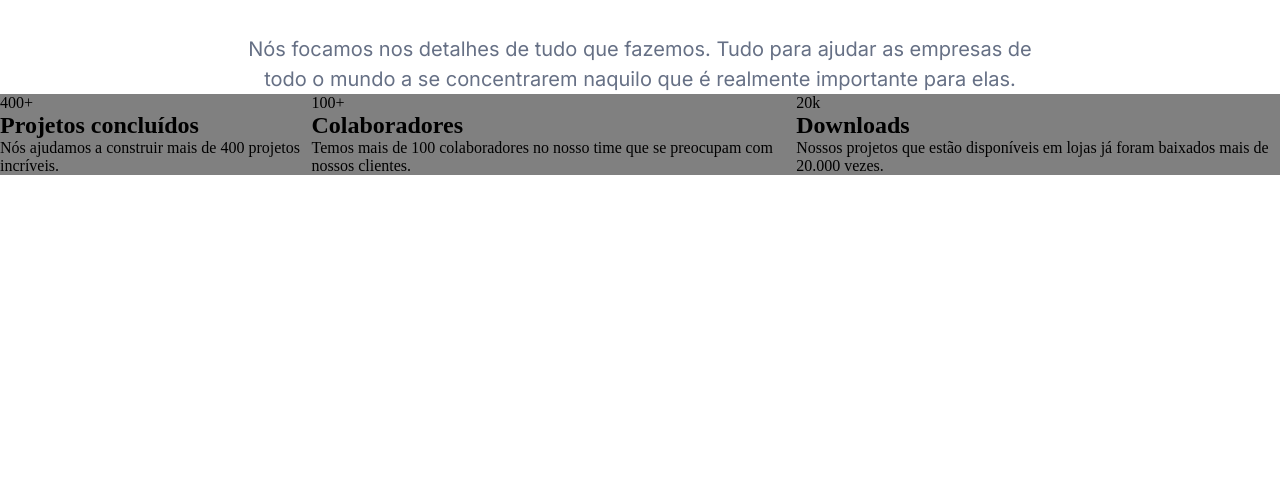
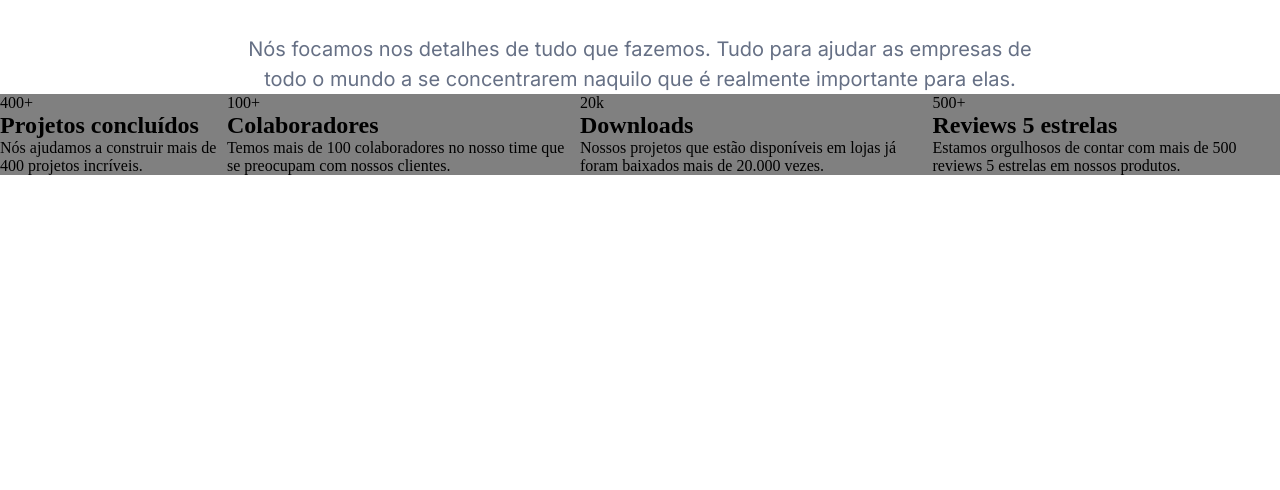
Before and after one commit to RafaeL-Malaquias/7daysOfCode-HTML-CSS-1, a plain HTML site: page index.html in a window 1280 px wide. Shown: the part 310-800 px from the top of the page. Drawn offline with Linux system fonts and the light colour scheme.

Commit message:
Update index.html

```diff
--- a/index.html
+++ b/index.html
@@ -50,6 +50,12 @@
                         <h2>Downloads</h2>
                         <p>Nossos projetos que estão disponíveis em lojas já foram baixados mais de 20.000 vezes.</p>
                     </div>
+                    <div>
+                        <span>500+</span>
+                        <h2>Reviews 5 estrelas</h2>
+                        <p>Estamos orgulhosos de contar com mais de 500 reviews 5 estrelas em nossos produtos.</p>
+
+                    </div>
             </section>
             </div>
 
```
